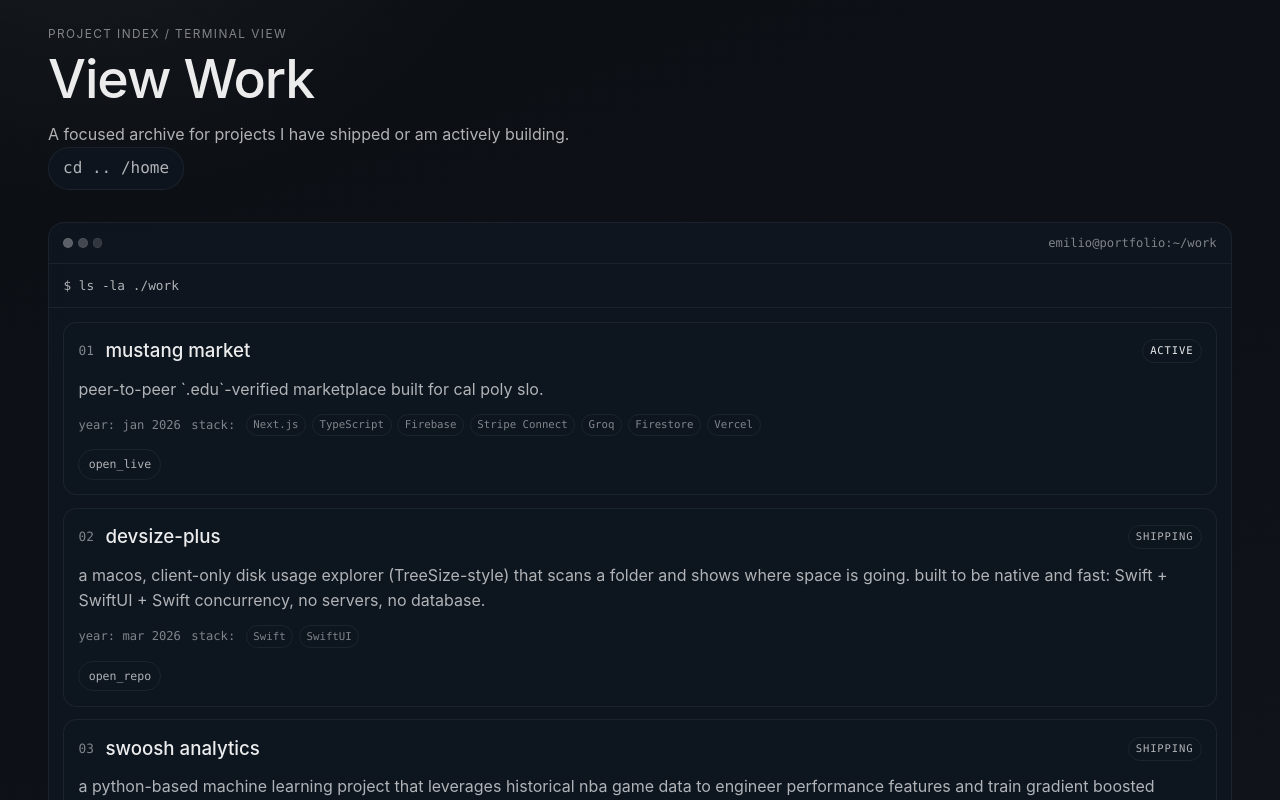
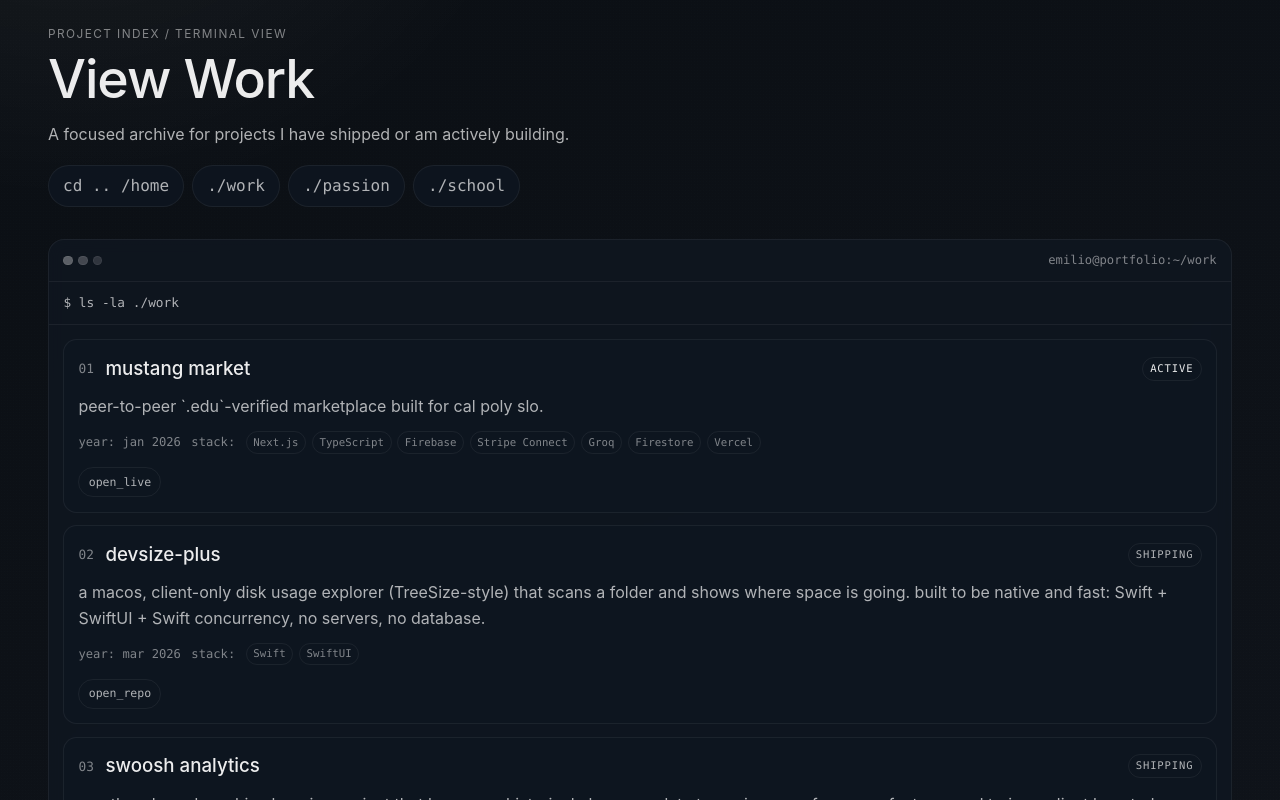
Before and after one commit to Damilss/website-portfolio, a Next.js app: page /work in a window 1280 px wide. Shown: the top 800 px of the page. Built offline with nearby package versions, Linux system fonts and the light colour scheme.

Commit message:
style(UI): Add button slugs for seperated terminal windows for naviagting

```diff
--- a/app/work/page.tsx
+++ b/app/work/page.tsx
@@ -13,9 +13,14 @@ export default function WorkPage() {
         <p className="work-page-copy">
           A focused archive for projects I have shipped or am actively building.
         </p>
-        <Link className="work-back-link mono" href="/">
-          cd .. /home
-        </Link>
+        <div className="work-nav-row">
+          <Link className="work-back-link mono" href="/">
+            cd .. /home
+          </Link>
+          <a className="work-back-link mono" href="#mustang-market">./work</a>
+          <a className="work-back-link mono" href="#westcoastbeautyco">./passion</a>
+          <a className="work-back-link mono" href="#calpoly-slo">./school</a>
+        </div>
       </header>
 
       <section className="terminal-panel" aria-label="Work terminal panel">
```
